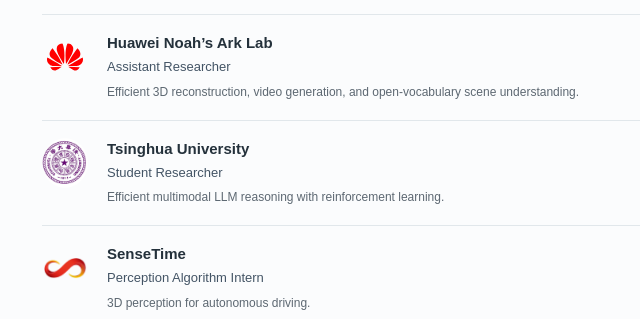
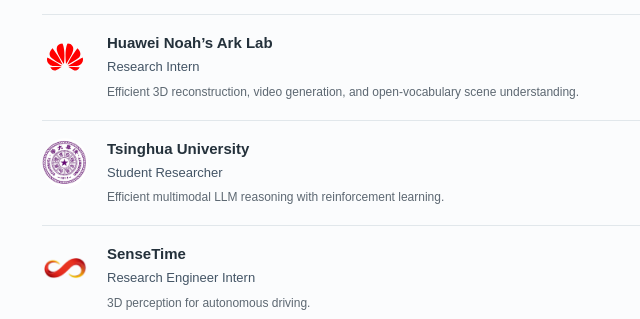
Before and after one commit to Dawae111/Dawae111.github.io, an Astro site: page / in a window 1280 px wide. Shown: the part 633-952 px from the top of the page, 0-640 px from the left. Built offline with nearby package versions, Linux system fonts and the light colour scheme; Astro itself is replaced by a stand-in of ours.

Commit message:
Clarify English research internship titles

```diff
--- a/src/data/profile.ts
+++ b/src/data/profile.ts
@@ -35,7 +35,7 @@ export const experiences = [
   {
     organization: 'Huawei Noah’s Ark Lab',
     url: 'https://www.noahlab.com.hk/',
-    role: 'Assistant Researcher',
+    role: 'Research Intern',
     start: '2025-05', end: '2026-05',
     description: 'Efficient 3D reconstruction, video generation, and open-vocabulary scene understanding.',
     logo: '/logos/huawei.svg', logoClass: 'huawei',
@@ -51,7 +51,7 @@ export const experiences = [
   {
     organization: 'SenseTime',
     url: 'https://www.sensetime.com/en',
-    role: 'Perception Algorithm Intern',
+    role: 'Research Engineer Intern',
     start: '2024-05', end: '2024-08',
     description: '3D perception for autonomous driving.',
     logo: '/logos/sensetime.png', logoClass: 'sensetime',
```
Also changed, not shown: DESIGN.md (+2 -0 lines).
